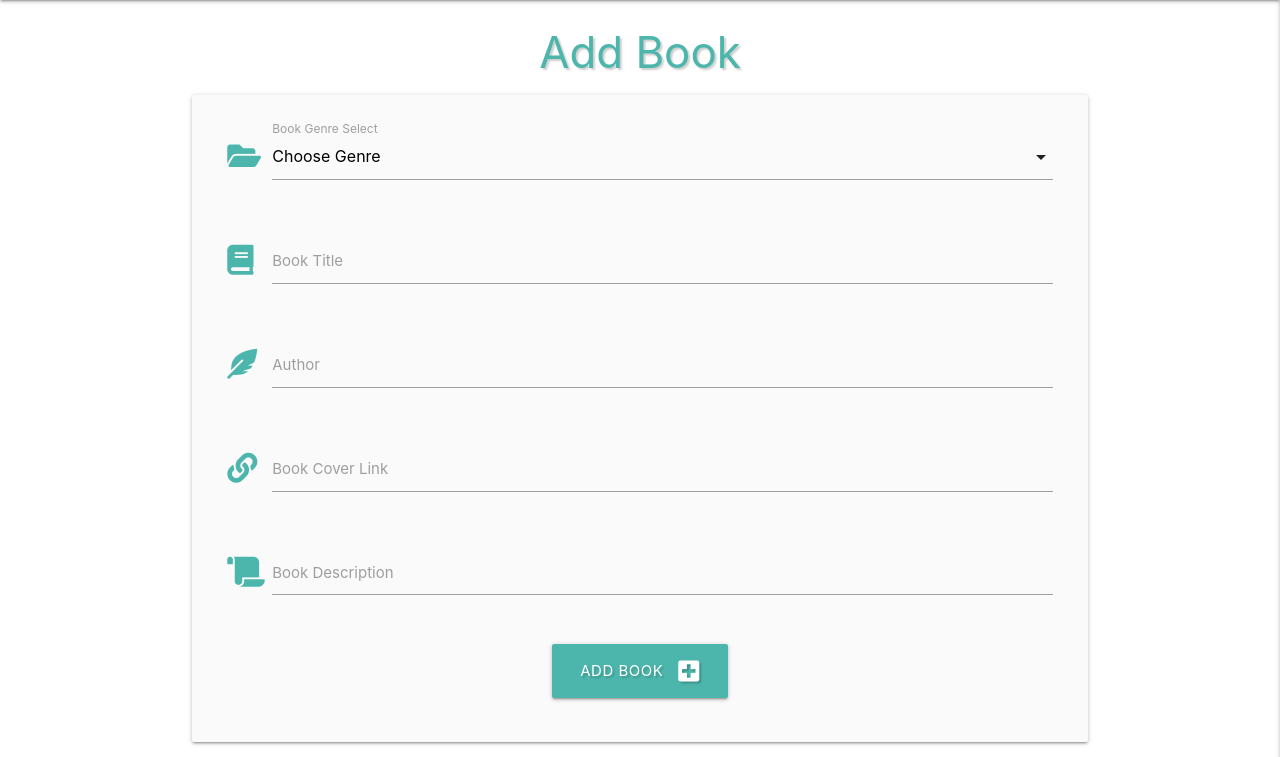
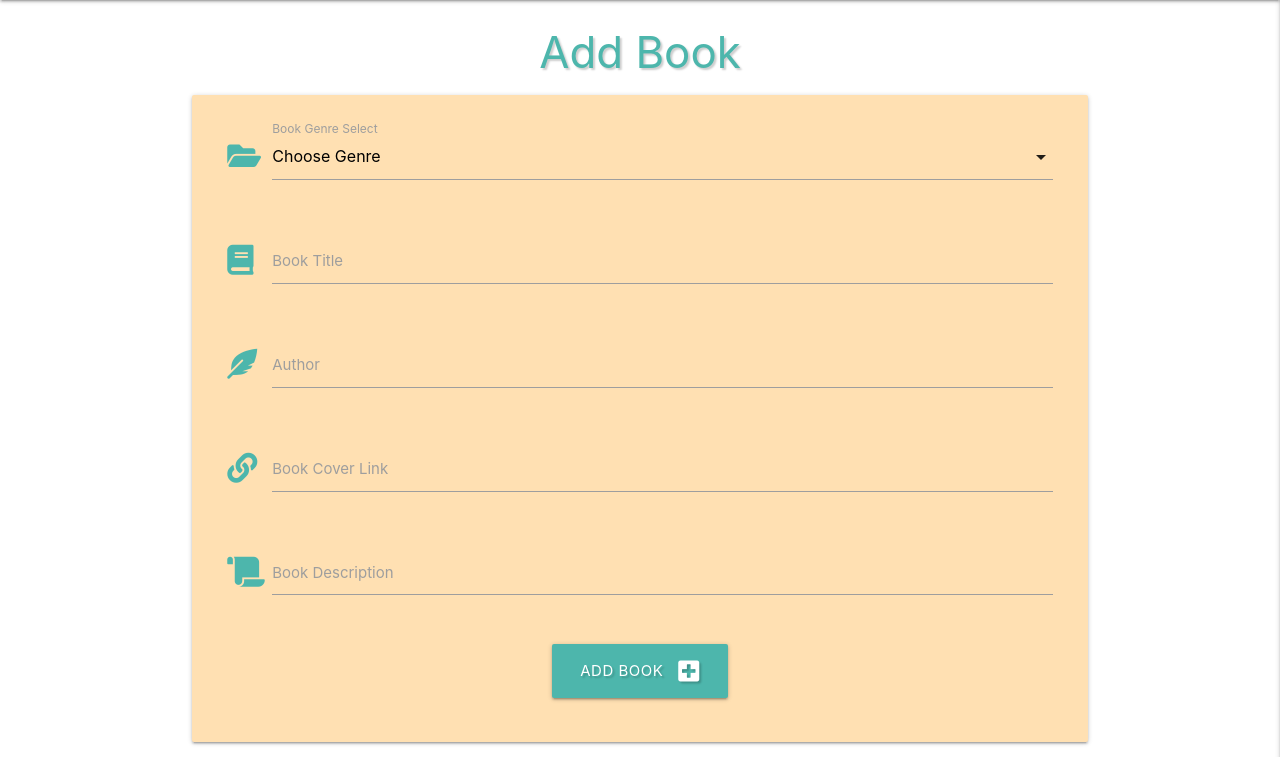
Before and after one commit to Code-Institute-Submissions/Leoney-book_AprResub, a Flask app: page /add_book in a window 1280 px wide. Shown: the part 64-821 px from the top of the page. Run offline with Flask 2, Linux system fonts and the light colour scheme; data that the repository does not hold is empty; some libraries are stand-ins or nearby versions.

Commit message:
Change card-panel color of add_book form

```diff
--- a/templates/add_book.html
+++ b/templates/add_book.html
@@ -2,7 +2,7 @@
 {% block content %}
     <h3 class="teal-text text-lighten-2 center-align text-shadow">Add Book</h3>
 
-    <div class="row card-panel grey lighten-5">
+    <div class="row card-panel orange lighten-4">
         <form class="col s12" method="POST" action="{{ url_for('add_book') }}">
             <div class="row">
                 <div class="input-field col s12">
```
